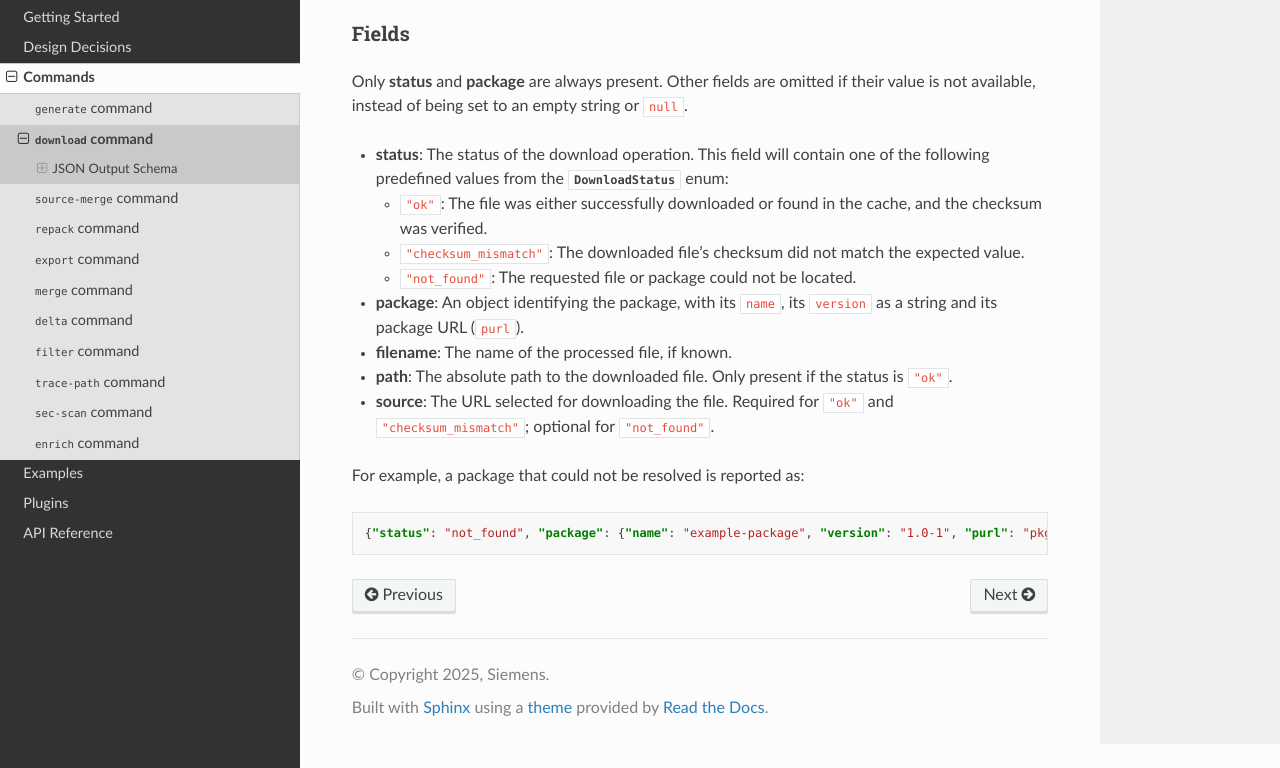
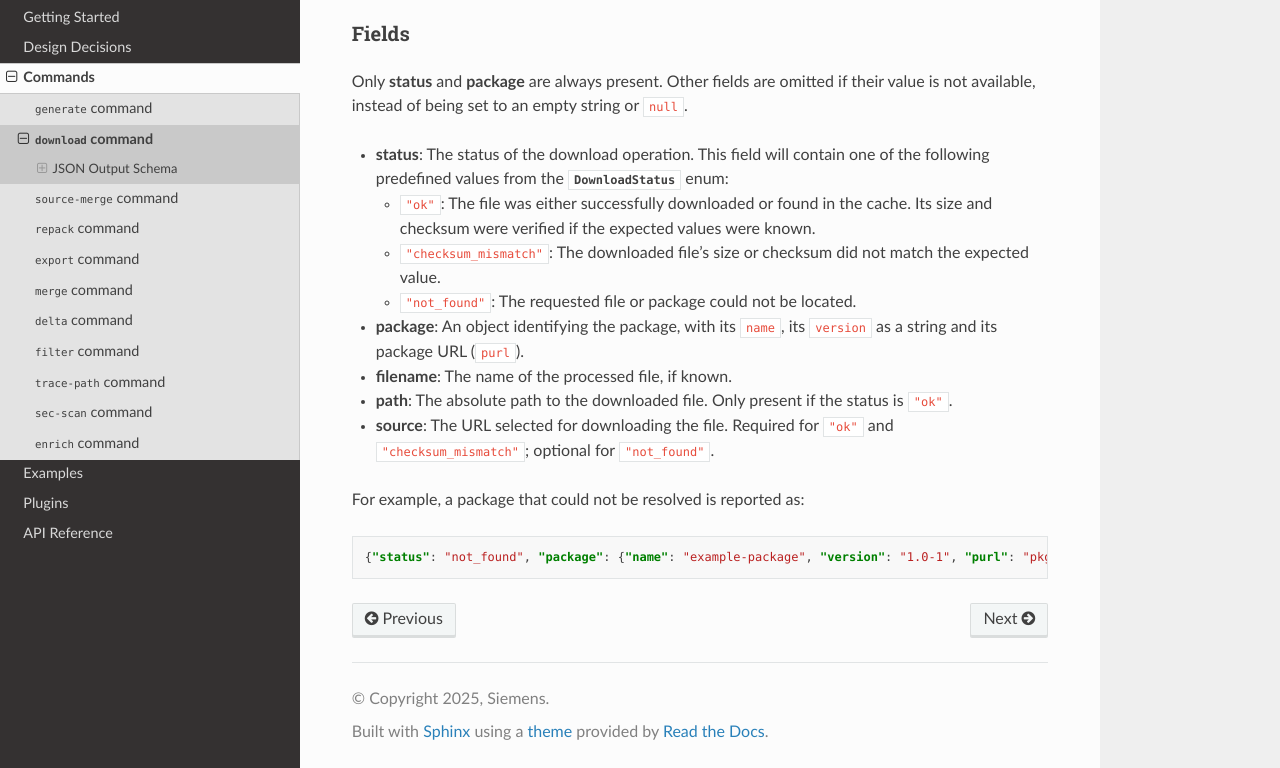
Before and after one commit to siemens/debsbom, a Sphinx documentation site: the page built from docs/source/commands/download.rst, in a window 1280 px wide and 900 px high, scrolled down 586 px, cut to the strip 132-900 px from the top of the window. Built offline with Sphinx 7.4.7 and the Read the Docs theme 3.1.0, drawn with Linux system fonts in a browser that asks for light colours.

Commit message:
docs(download): clarify verification status descriptions
An "ok" result does not guarantee that an expected checksum was
available. Size mismatches also use "checksum_mismatch".

Assisted-by: Claude Opus 5.5 (OpenCode)
Signed-off-by: Hakan Dilek <hakandilek@gmail.com>

```diff
--- a/docs/source/commands/download.rst
+++ b/docs/source/commands/download.rst
@@ -31,8 +31,10 @@ value is not available, instead of being set to an empty string or ``null``.
     The status of the download operation. This field will contain one of the
     following predefined values from the :py:class:`DownloadStatus` enum:
 
-    *   ``"ok"``: The file was either successfully downloaded or found in the cache, and the checksum was verified.
-    *   ``"checksum_mismatch"``: The downloaded file's checksum did not match the expected value.
+    *   ``"ok"``: The file was either successfully downloaded or found in the cache.
+        Its size and checksum were verified if the expected values were known.
+    *   ``"checksum_mismatch"``: The downloaded file's size or checksum did not match
+        the expected value.
     *   ``"not_found"``: The requested file or package could not be located.
 
 *   **package**:
```
